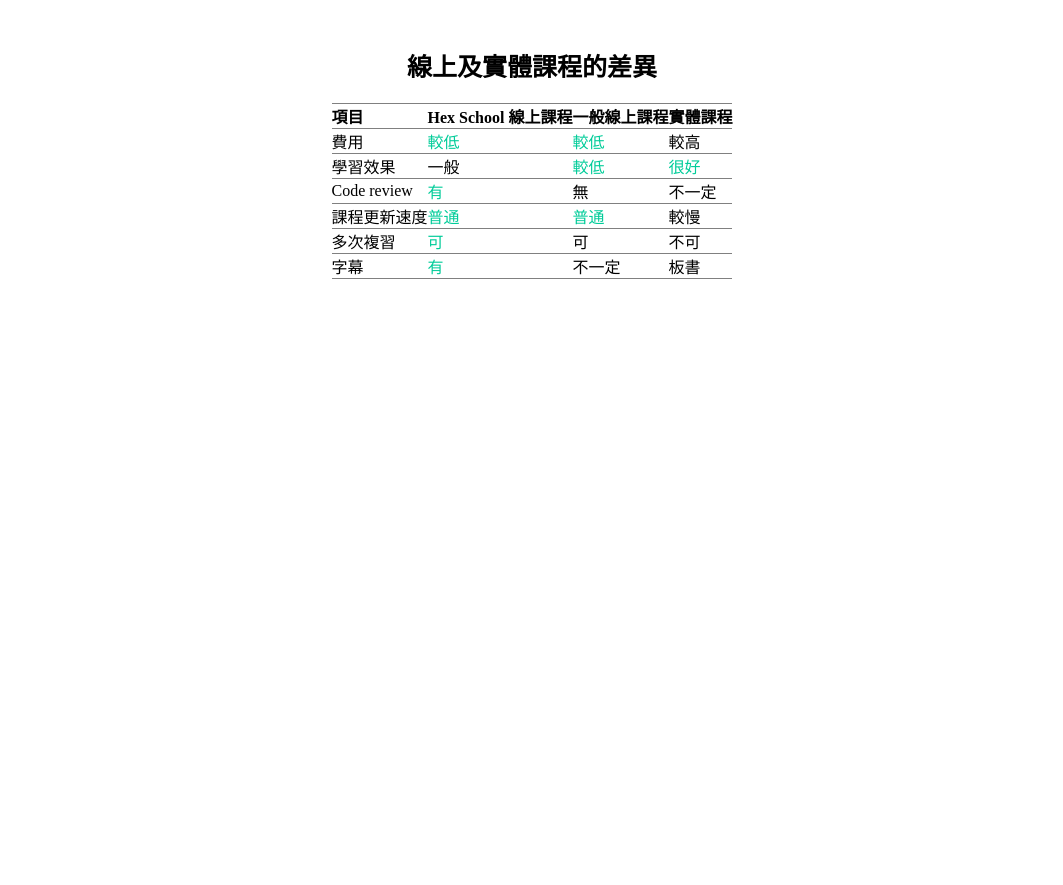
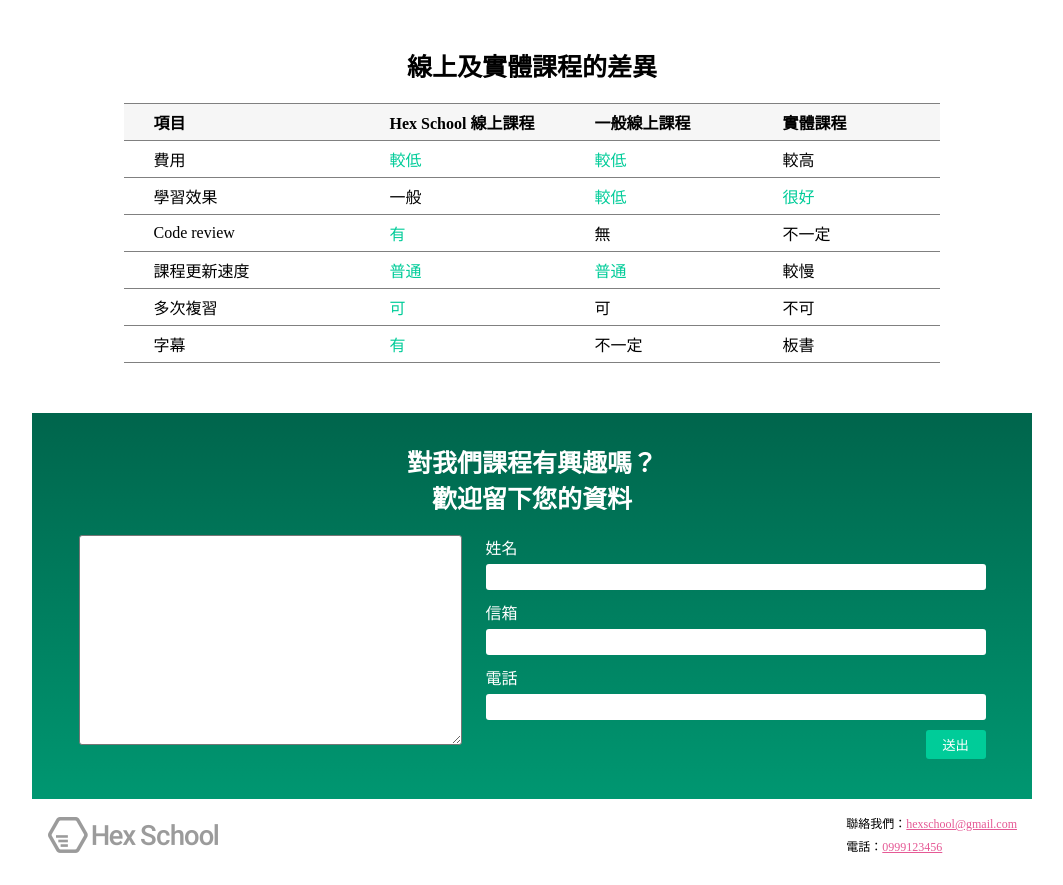
Before and after one commit to NoZ915/HEXschool_HTML-CSS, a plain HTML site: page index.html in a window 1280 px wide. Shown: the part 877-1762 px from the top of the page, without its empty margins (108-1171 px from the left). Before the commit the page ends 1156 px from the top, so only its background shows below. Drawn offline with Linux system fonts and the light colour scheme.

Commit message:
finished: form, footer parts

```diff
--- a/index.html
+++ b/index.html
@@ -75,10 +75,10 @@
       <h2>線上及實體課程的差異</h2>
       <table>
         <tr>
-          <td class="row-title-text">項目</td>
-          <td class="row-title-text">Hex School 線上課程</td>
-          <td class="row-title-text">一般線上課程</td>
-          <td class="row-title-text">實體課程</td>
+          <th>項目</th>
+          <th>Hex School 線上課程</th>
+          <th>一般線上課程</th>
+          <th>實體課程</th>
         </tr>
         <tr>
           <td>費用</td>
@@ -119,6 +119,47 @@
       </table>
     </div>
   </div>
+
+  <form action="index.html">
+    <div class="form-container">
+      <div class="form-title">
+        <h2>對我們課程有興趣嗎？</h2>
+        <h2>歡迎留下您的資料</h2>
+      </div>
+      <div class="form-content">
+        <textarea name="form-textarea" cols="50%" rows="13"></textarea>
+        <div class="form-input">
+          <div>
+            <span>姓名</span>
+            <input type="text">
+          </div>
+          <div>
+            <span>信箱</span>
+            <input type="text">
+          </div>
+          <div>
+            <span>電話</span>
+            <input type="text">
+          </div>
+          <div class="submit-button">
+            <input type="submit" value="送出">
+          </div>
+        </div>
+      </div>
+    </div>
+  </form>
+
+  <footer>
+    <div class="footer-container">
+      <div class="footer-logo">
+        <img src="./img/footerLogo.png" alt="footer-logo">
+      </div>
+      <div class="contact-content">
+        <div><span>聯絡我們：</span><a href="mailto:hexschool@gmail.com">hexschool@gmail.com</a></div>
+        <div><span>電話：</span><a href="tel:0999123456">0999123456</a></div>
+      </div>
+    </div>
+  </footer>
 </body>
 
 </html>
--- a/style.css
+++ b/style.css
@@ -4,7 +4,6 @@
   /* outline: 1px solid rgb(139, 139, 69); */
 
   font-family: 微軟正黑體;
-  font-size: 0;
 }
 h1{
   display: none;
@@ -93,6 +92,8 @@
 .banner{
   margin-bottom: 30px;
   min-width: 900px;
+
+  font-size: 0;
 }
 .banner-container{
   position: relative;
@@ -123,6 +124,8 @@
 main{
   margin-bottom: 50px;
   min-width: 900px;
+
+  font-size: 0;
 }
 .main-container{
   display: flex;
@@ -159,37 +162,148 @@
 
 /* -----table----- */
 .table{
+  margin-bottom: 50px;
   min-width: 900px;
+
+  font-size: 0;
 }
 .table-container{
   margin: 0 auto;
   width: 1000px;
 }
-h2{
+.table-container h2{
   margin-bottom: 20px;
+
   text-align: center;
-
   font-size: 25px;
 }
 table{
   margin: 0 auto;
   border-collapse: collapse;
   border-spacing: 10px;
+
+  text-align: left;
 }
-tr:nth-child(1) td{
+th{
   border-top: 0.3px rgb(128, 128, 128) solid;
+
+  background-color: #f6f6f6;
+  font-size: 16px;
+}
+th, td{
+  border-bottom: 0.3px rgb(128, 128, 128) solid;
+  padding: 6px 30px;
 }
 td{
-  border-bottom: 0.3px rgb(128, 128, 128) solid;
+  padding-right: 110px;
 
   font-size: 16px;
-}
-td + td{
-  margin-left: 40px;
 }
 .highlight-text{
   color: #00cc99;
 }
-.row-title-text{
-  font-weight: 900;
+
+/* -----form----- */
+.form{
+  margin-bottom: 50px;
+  min-width: 900px;
+
+  font-size: 0px;
 }
+.form-container{
+  margin: 0 auto;
+  width: 1000px;
+
+  text-align: center;
+  font-size: 16px;
+  background: linear-gradient(#00654c,#009771);
+}
+.form-title{
+  margin-bottom: 20px;
+  padding-top: 30px;
+}
+.form-content{
+  padding-bottom: 30px;
+  width: 100%;
+}
+.form-container h2{
+  text-align: center;
+  font-size: 25px;
+  color: #ffffff;
+}
+textarea{
+  display: inline-block;
+  vertical-align: top;
+  border-radius: 3px;
+}
+.form-input{
+  display: inline-block;
+  vertical-align: top;
+  margin-left: 20px;
+  width: 50%;
+
+  text-align: left;
+}
+.form-input span{
+  display: block;
+  margin-bottom: 5px;
+
+  color: #ffffff;
+}
+.form-input input{
+  display: block;
+  box-sizing: border-box;
+  outline: none;
+  border: none;
+  border-radius: 3px;
+  padding: 5px;
+  width: 100%;
+}
+.form-input>div{
+  margin-bottom: 10px;
+}
+.submit-button{
+  display: flow-root;
+  float: right;
+}
+input[type=submit]{
+  width: 60px;
+
+  color: #ffffff;
+  background-color: #00cc99;
+}
+
+/* -----footer----- */
+footer{
+  min-width: 900px;
+
+  font-size: 0px;
+}
+.footer-container{
+  box-sizing: border-box;
+  margin: 0 auto;
+  padding: 15px 15px 30px 15px;
+  width: 1000px;
+  text-align-last: justify;
+}
+.footer-logo{
+  display: inline-block;
+  vertical-align: middle;
+}
+.contact-content{
+  display: inline-block;
+  vertical-align: middle;
+
+  font-size: 12px;
+}
+.contact-content div{
+  text-align-last: left;
+}
+.contact-content>div:nth-child(1){
+  margin-bottom: 5px;
+}
+.contact-content a{
+  display: inline-block;
+
+  color: #e55995;
+}
```
Also changed, not shown: img/footerLogo.png (added), 使用html做網站--2.png (added), 1 other file.
